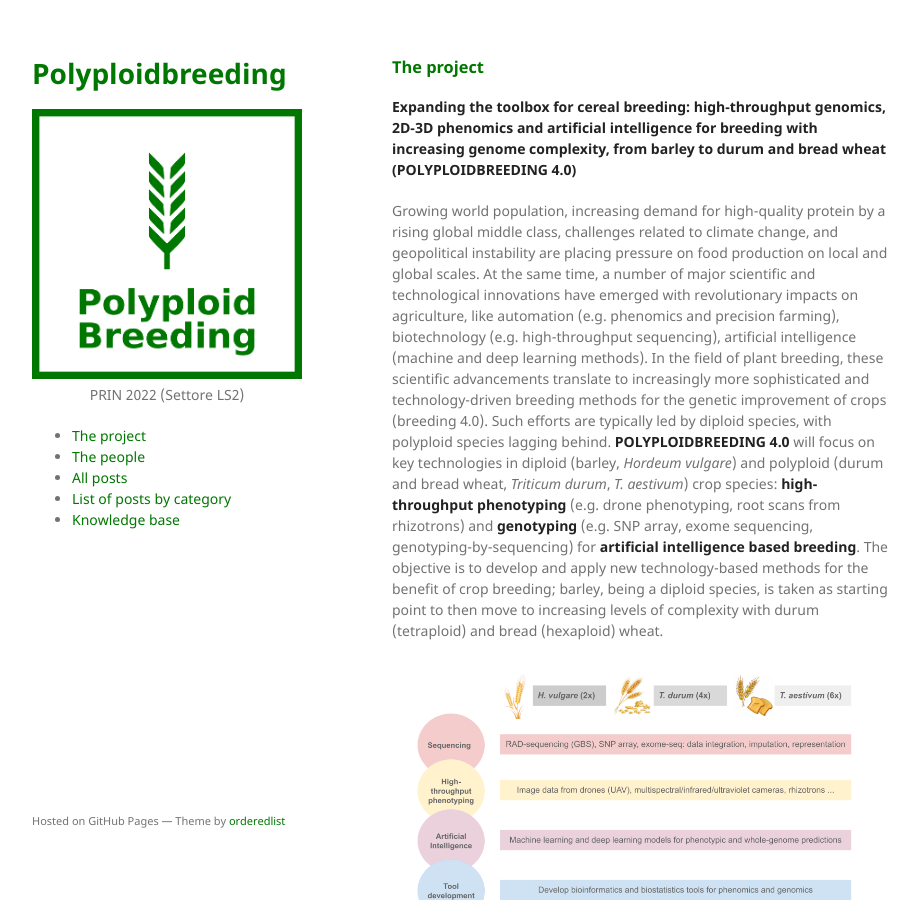
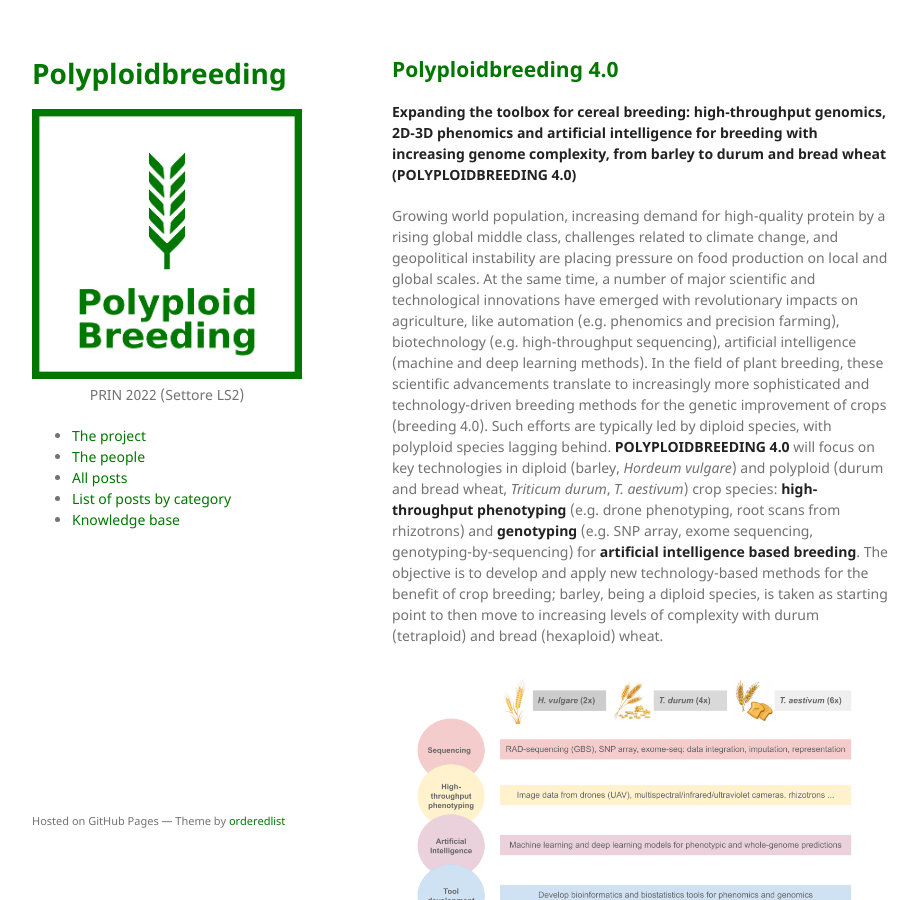
Before and after one commit to polyploidbreeding/polyploidbreeding.github.io, a Jekyll site: the page built from project.md, in a window 1280 px wide and 900 px high. Shown: the whole window, without its empty margins (178-1097 px from the left). Built offline with Jekyll 4.4.1, drawn with Linux system fonts in a browser that asks for light colours.

Commit message:
changed: page title

```diff
--- a/project.md
+++ b/project.md
@@ -3,7 +3,7 @@ layout: default
 title: Polyploidbreeding 4.0
 ---
 
-### The project
+## Polyploidbreeding 4.0
 
 **Expanding the toolbox for cereal breeding: high-throughput genomics, 2D-3D phenomics and artificial intelligence for breeding with increasing genome complexity, from barley to durum and bread wheat (POLYPLOIDBREEDING 4.0)**
 
```
